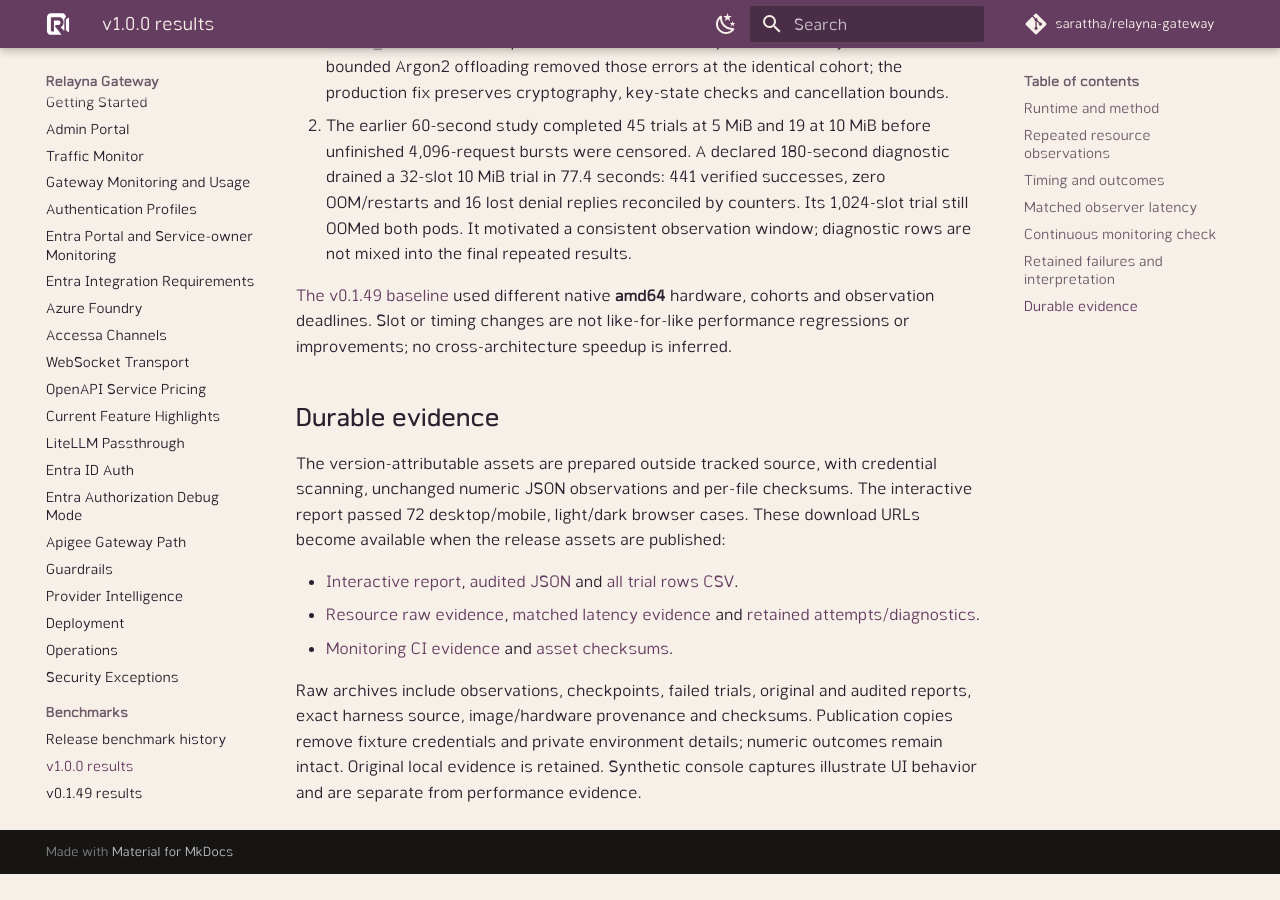
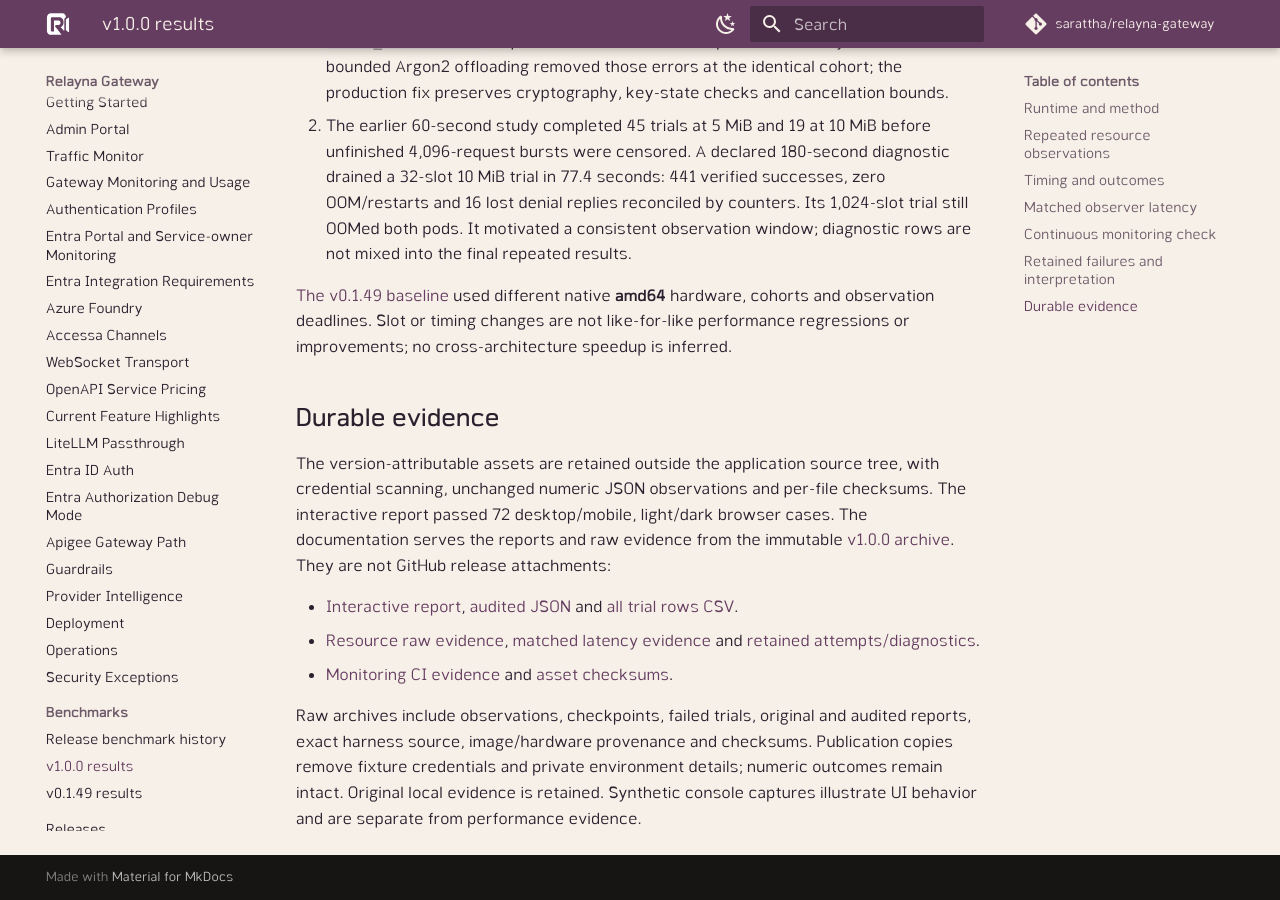
Before and after one commit to sarattha/relayna-gateway, an MkDocs documentation site: the page built from docs/benchmarks/v1.0.0.md, in a window 1280 px wide and 900 px high, scrolled down 5028 px. Built offline with MkDocs 1.6.1 and Material for MkDocs 9.7.7, drawn with Linux system fonts in a browser that asks for light colours; comment, search, counter and statistics services are not loaded; before the commit the page ends 5902 px from its top, so only the background shows below that; some of the changed text lies outside the part shown.

Commit message:
docs: host release evidence outside GitHub releases (#147)

```diff
--- a/docs/benchmarks/v1.0.0.md
+++ b/docs/benchmarks/v1.0.0.md
@@ -10,8 +10,9 @@
     Resource, matched-latency and ten-minute local measurements passed independent
     validation. Final-head GitHub CI passed both ten-minute checks, and the owner
     merged PR #143 before tagging. The [v1.0.0 release](https://github.com/sarattha/relayna-gateway/releases/tag/v1.0.0)
-    is published with all 60 prepared evidence and screenshot assets; downloaded
-    SHA-256 values match the publication manifest. The [release workflow](https://github.com/sarattha/relayna-gateway/actions/runs/40159599513)
+    attaches only the changelog and SPDX SBOM. Evidence and synthetic screenshots
+    are hosted by the documentation; original SHA-256 values match the publication
+    manifest. The [release workflow](https://github.com/sarattha/relayna-gateway/actions/runs/40159599513)
     passed its image scan, signing and provenance steps. Synthetic screenshots
     are separate from performance evidence.
 
@@ -178,19 +179,21 @@
 
 ## Durable evidence
 
-The version-attributable assets are prepared outside tracked source, with
+The version-attributable assets are retained outside the application source tree, with
 credential scanning, unchanged numeric JSON observations and per-file checksums.
 The interactive report passed 72 desktop/mobile, light/dark browser cases.
-These download URLs become available when the release assets are published:
+The documentation serves the reports and raw evidence from the immutable
+[v1.0.0 archive](https://github.com/sarattha/relayna-gateway/tree/e38a6ed887a0e8797650a8d55b4a98187e0242d5).
+They are not GitHub release attachments:
 
-- [Interactive report](https://github.com/sarattha/relayna-gateway/releases/download/v1.0.0/gateway-1.0.0-benchmarks.html),
-  [audited JSON](https://github.com/sarattha/relayna-gateway/releases/download/v1.0.0/gateway-1.0.0-benchmarks.json)
-  and [all trial rows CSV](https://github.com/sarattha/relayna-gateway/releases/download/v1.0.0/gateway-1.0.0-trials.csv).
-- [Resource raw evidence](https://github.com/sarattha/relayna-gateway/releases/download/v1.0.0/gateway-1.0.0-resource-evidence.tar.gz),
-  [matched latency evidence](https://github.com/sarattha/relayna-gateway/releases/download/v1.0.0/gateway-1.0.0-latency-evidence.tar.gz)
-  and [retained attempts/diagnostics](https://github.com/sarattha/relayna-gateway/releases/download/v1.0.0/gateway-1.0.0-retained-experiments.tar.gz).
-- [Monitoring CI evidence](https://github.com/sarattha/relayna-gateway/releases/download/v1.0.0/gateway-1.0.0-monitoring-ci-evidence.tar.gz)
-  and [asset checksums](https://github.com/sarattha/relayna-gateway/releases/download/v1.0.0/gateway-1.0.0-evidence-SHA256SUMS).
+- [Interactive report](https://sarattha.github.io/relayna-gateway/assets/benchmarks/v1.0.0-arm64.html),
+  [audited JSON](https://sarattha.github.io/relayna-gateway/assets/releases/v1.0.0/gateway-1.0.0-benchmarks.json)
+  and [all trial rows CSV](https://sarattha.github.io/relayna-gateway/assets/releases/v1.0.0/gateway-1.0.0-trials.csv).
+- [Resource raw evidence](https://sarattha.github.io/relayna-gateway/assets/releases/v1.0.0/gateway-1.0.0-resource-evidence.tar.gz),
+  [matched latency evidence](https://sarattha.github.io/relayna-gateway/assets/releases/v1.0.0/gateway-1.0.0-latency-evidence.tar.gz)
+  and [retained attempts/diagnostics](https://sarattha.github.io/relayna-gateway/assets/releases/v1.0.0/gateway-1.0.0-retained-experiments.tar.gz).
+- [Monitoring CI evidence](https://sarattha.github.io/relayna-gateway/assets/releases/v1.0.0/gateway-1.0.0-monitoring-ci-evidence.tar.gz)
+  and [asset checksums](https://sarattha.github.io/relayna-gateway/assets/releases/v1.0.0/gateway-1.0.0-evidence-SHA256SUMS).
 
 Raw archives include observations, checkpoints, failed trials, original and audited
 reports, exact harness source, image/hardware provenance and checksums. Publication
```
Also changed, not shown: AGENTS.md (+5 -0 lines), docs/releases.md (+15 -4 lines), docs/v1.0.0.md (+17 -17 lines), 1 other file.
